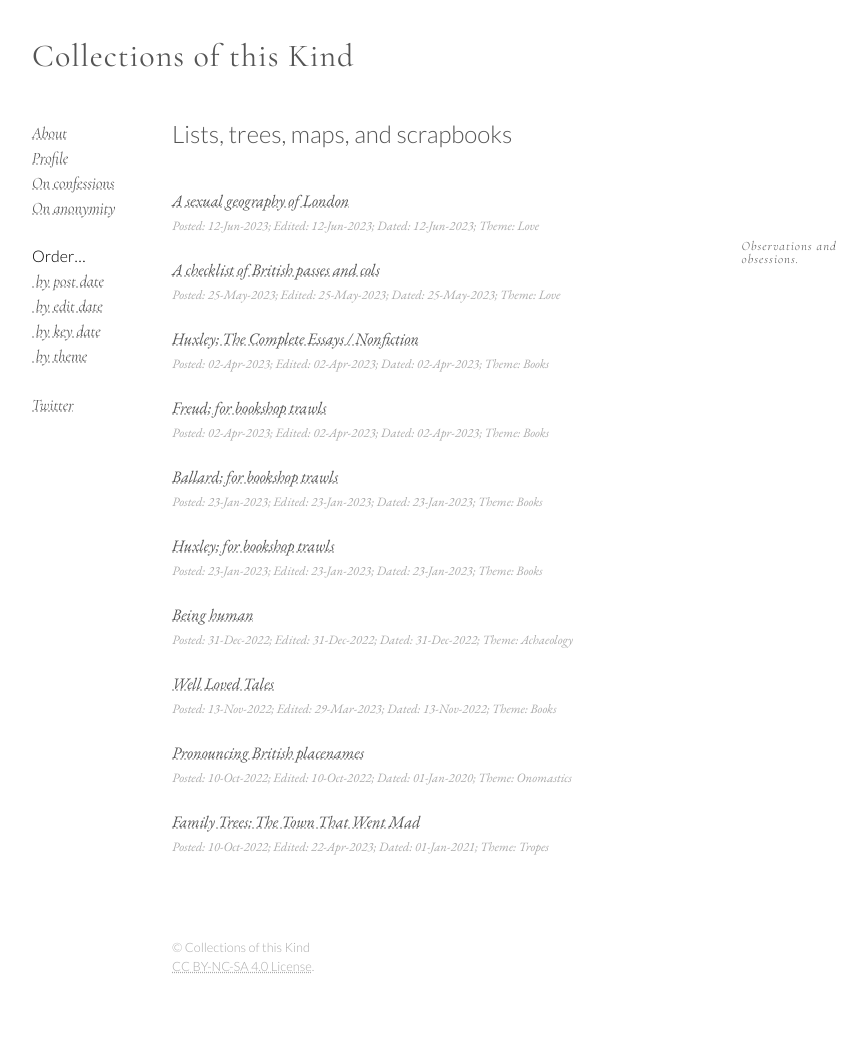
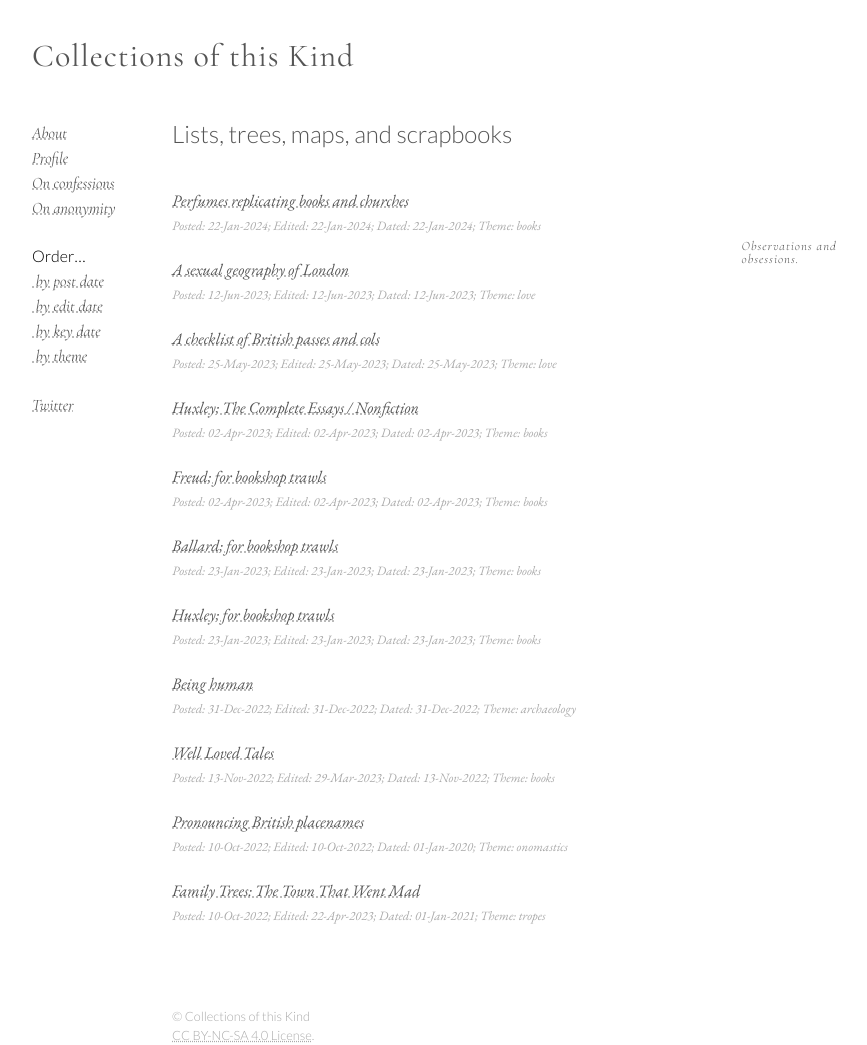
Before and after one commit to CollectionsOfThisKind/collectionsofthiskind.github.io, a Jekyll site: the page built from pages/lists/index.html, in a window 1280 px wide. Shown: the whole page, without its empty margins (78-945 px from the left). Built offline with Jekyll 4.4.1, drawn with Linux system fonts in a browser that asks for light colours; before the commit the page ends 976 px from its top, so only the background shows below that.

Commit message:
Add files via upload

```diff
--- a/pages/lists/index.html
+++ b/pages/lists/index.html
@@ -14,7 +14,19 @@ Observations and obsessions.
 <h2 class=top>Lists, trees, maps, and scrapbooks</h2>
 
 <p class='anchor'>
-<span class='theme' id='Love'>
+<span class='theme' id='books'>
+<span class='keydate' id='20240122'>
+<span class='postdate' id='20240122'>
+<span class='editdate' id='20240122'>
+<a href="lists/perfumes.html">Perfumes replicating books and churches</a>
+</span>
+</span>
+</span>
+</span>
+</p>
+
+<p class='anchor'>
+<span class='theme' id='love'>
 <span class='keydate' id='20230612'>
 <span class='postdate' id='20230612'>
 <span class='editdate' id='20230612'>
@@ -27,7 +39,7 @@ Observations and obsessions.
 
 
 <p class='anchor'>
-<span class='theme' id='Love'>
+<span class='theme' id='love'>
 <span class='keydate' id='20230525'>
 <span class='postdate' id='20230525'>
 <span class='editdate' id='20230525'>
@@ -41,7 +53,7 @@ Observations and obsessions.
 
 
 <p class='anchor'>
-<span class='theme' id='Books'>
+<span class='theme' id='books'>
 <span class='keydate' id='20230402'>
 <span class='postdate' id='20230402'>
 <span class='editdate' id='20230402'>
@@ -53,7 +65,7 @@ Observations and obsessions.
 </p>
 
 <p class='anchor'>
-<span class='theme' id='Books'>
+<span class='theme' id='books'>
 <span class='keydate' id='20230402'>
 <span class='postdate' id='20230402'>
 <span class='editdate' id='20230402'>
@@ -65,7 +77,7 @@ Observations and obsessions.
 </p>
 
 <p class='anchor'>
-<span class='theme' id='Books'>
+<span class='theme' id='books'>
 <span class='keydate' id='20230123'>
 <span class='postdate' id='20230123'>
 <span class='editdate' id='20230123'>
@@ -77,7 +89,7 @@ Observations and obsessions.
 </p>
 
 <p class='anchor'>
-<span class='theme' id='Books'>
+<span class='theme' id='books'>
 <span class='keydate' id='20230123'>
 <span class='postdate' id='20230123'>
 <span class='editdate' id='20230123'>
@@ -89,7 +101,7 @@ Observations and obsessions.
 </p>
 
 <p class='anchor'>
-<span class='theme' id='Achaeology'>
+<span class='theme' id='archaeology'>
 <span class='keydate' id='20221231'>
 <span class='postdate' id='20221231'>
 <span class='editdate' id='20221231'>
@@ -101,7 +113,7 @@ Observations and obsessions.
 </p>
 
 <p class='anchor'>
-<span class='theme' id='Books'>
+<span class='theme' id='books'>
 <span class='keydate' id='20221113'>
 <span class='postdate' id='20221113'>
 <span class='editdate' id='20230329'>
@@ -113,7 +125,7 @@ Observations and obsessions.
 </p>
 
 <p class='anchor'>
-<span class='theme' id='Onomastics'>
+<span class='theme' id='onomastics'>
 <span class='keydate' id='20200101'>
 <span class='postdate' id='20221010'>
 <span class='editdate' id='20221010'>
@@ -126,7 +138,7 @@ Observations and obsessions.
 
 
 <p class='anchor'>
-<span class='theme' id='Tropes'>
+<span class='theme' id='tropes'>
 <span class='keydate' id='20210101'>
 <span class='postdate' id='20221010'>
 <span class='editdate' id='20230422'>
```
